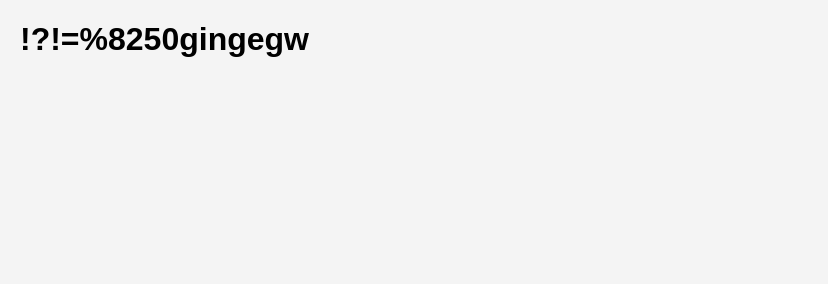
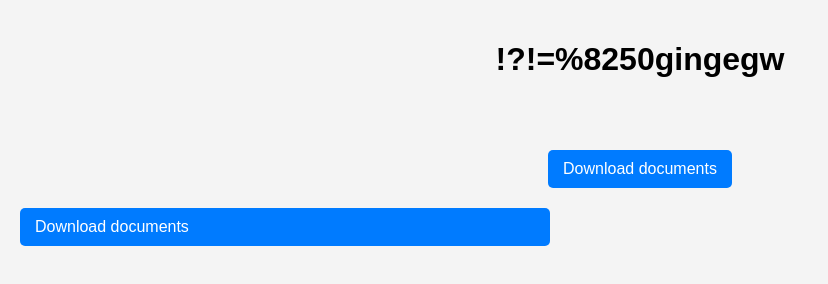
Before and after one commit to xyzzr/archive, a plain HTML site: page index.html in a window 1280 px wide. Shown: the whole page, without its empty margins (0-828 px from the left). Drawn offline with Linux system fonts and the light colour scheme.

Commit message:
Update index.html

```diff
--- a/index.html
+++ b/index.html
@@ -9,8 +9,11 @@
             font-family: Arial, sans-serif;
             background-color: #f4f4f4;
             margin: 20px;
+            display: flex;
+            flex-direction: column;
+            align-items: center;
         }
-        .link-button {
+        .link-button, .center-button {
             display: block;
             margin: 10px 0;
             padding: 10px 15px;
@@ -25,14 +28,26 @@
             text-decoration: none;
             font-size: 16px;
         }
-        .link-button:hover {
+        .link-button:hover, .center-button:hover {
             background-color: #0056b3;
+        }
+        .center-button {
+            text-align: center;
+            margin-top: 50px;
+            width: auto;
+            max-width: none;
+        }
+        #link-container {
+            width: 100%;
         }
     </style>
 </head>
 <body>
 
     <h1>!?!=%8250gingegw</h1>
+
+    <a href="https://github.com/xyzzr/archive/releases/download/1.1/documents.rar" class="center-button">Download documents</a>
+
     <div id="link-container"></div>
 
     <script>
```
